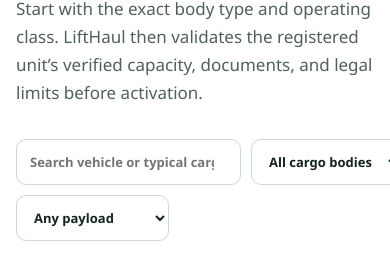
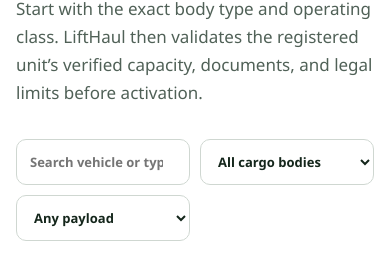
Before and after one commit to marcuslaysontrenova/lifthaul-os-demo, a plain HTML site: page driver-register.html in a window 390 px wide. Shown: the part 3438-3696 px from the top of the page. Drawn offline with Linux system fonts and the light colour scheme.

Commit message:
fix: prevent mobile vehicle-filter overflow

```diff
--- a/driver-register.html
+++ b/driver-register.html
@@ -30,6 +30,7 @@ html{scroll-padding-top:90px}
 body,body h1,body h2,body h3,body h4,body p,body a,body button,body input,body select,body textarea,body label,body summary,body span,body strong{font-family:var(--driver-font)!important}
 .selected-track a{color:#087830;font-weight:900}
 .catalog-actions{flex-wrap:wrap}.catalog-actions .owner-route{flex-basis:100%;font-weight:750;color:#506157}
+.catalog-controls>*{min-width:0}.catalog-controls input,.catalog-controls select{box-sizing:border-box;width:100%;min-width:0;max-width:100%}
 .partner-card .secondary-route{margin-top:10px;font-size:12px;color:#506157}
 </style>
 </head>
```
